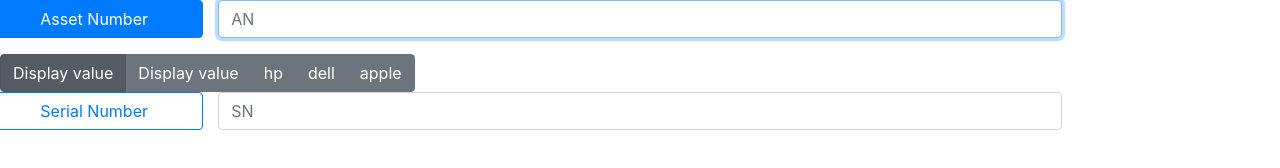
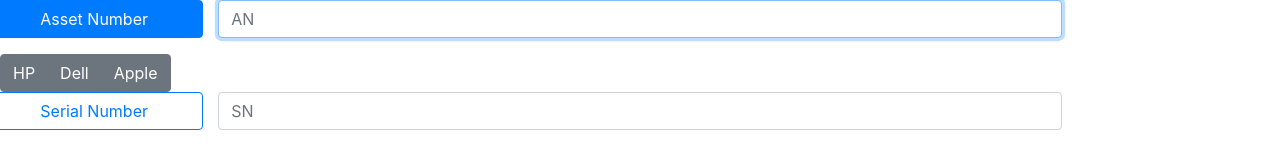
Before and after one commit to ktkawaguchi/Inventory, a plain HTML site: page index.html in a window 1280 px wide. Drawn offline with nearby package versions, Linux system fonts and the light colour scheme.

Commit message:
Switching to master and merging branches

```diff
--- a/index.html
+++ b/index.html
@@ -29,22 +29,12 @@
         </div>
       </div>
 
-      <!-- Manufacturer Radio -->
-      <!-- <div class="form-check form-check-inline" id="manufacturerGroup">
-        <label class="form-check-label">
-          <input class="form-check-input" type="radio" name="" id="" value="checkedValue"> Display value
-        </label>
-      </div> -->
-
       <!-- Toggable buttons test -->
       <div class="btn-group btn-group-toggle" data-toggle="buttons" id="manufacturerGroup">
-          <label class="btn btn-secondary active">
+          <!-- <label class="btn btn-secondary active">
             <input type="radio" name="options" id="" autocomplete="off" value="checkedValue"> Display value
-          </label>
-          <label class="btn btn-secondary">
-              <input type="radio" name="options" id="" autocomplete="off" value="checkedValue"> Display value
-          </label>
-        </div>
+          </label> -->
+      </div>
 
       <!-- Dynamically add the models after manufacturer is selected -->
 
--- a/scannerlogic.js
+++ b/scannerlogic.js
@@ -1,14 +1,16 @@
 $(document).ready(function() {
+    var sampleData = {
+        "assetNumber" : "0333444",
+        "manufacturer": "HP",
+        "serialNumber":"2U3X12TE2"
+    }
 
-    var manData = ['hp','dell','apple'];
+    var manData = ['HP','Dell','Apple'];
     function hello (hello) {
         $('#new').append(hello);
     }
 
     for (var i=0; i < manData.length; i++) {
-    //     <label class="btn btn-secondary active">
-    //     <input type="radio" name="options" id="" value="checkedValue"> Display value
-    //   </label>
 
         //creates a label for the manufactuerer and adds to form
         var label = $('<label class="btn btn-secondary"></label>');
@@ -28,4 +30,9 @@ $(document).ready(function() {
         $('#serialNumber').focus();
     });
 
+    //set up validation of fields
+
+    //create a new JSON object with entered data
+
+
 });
```
